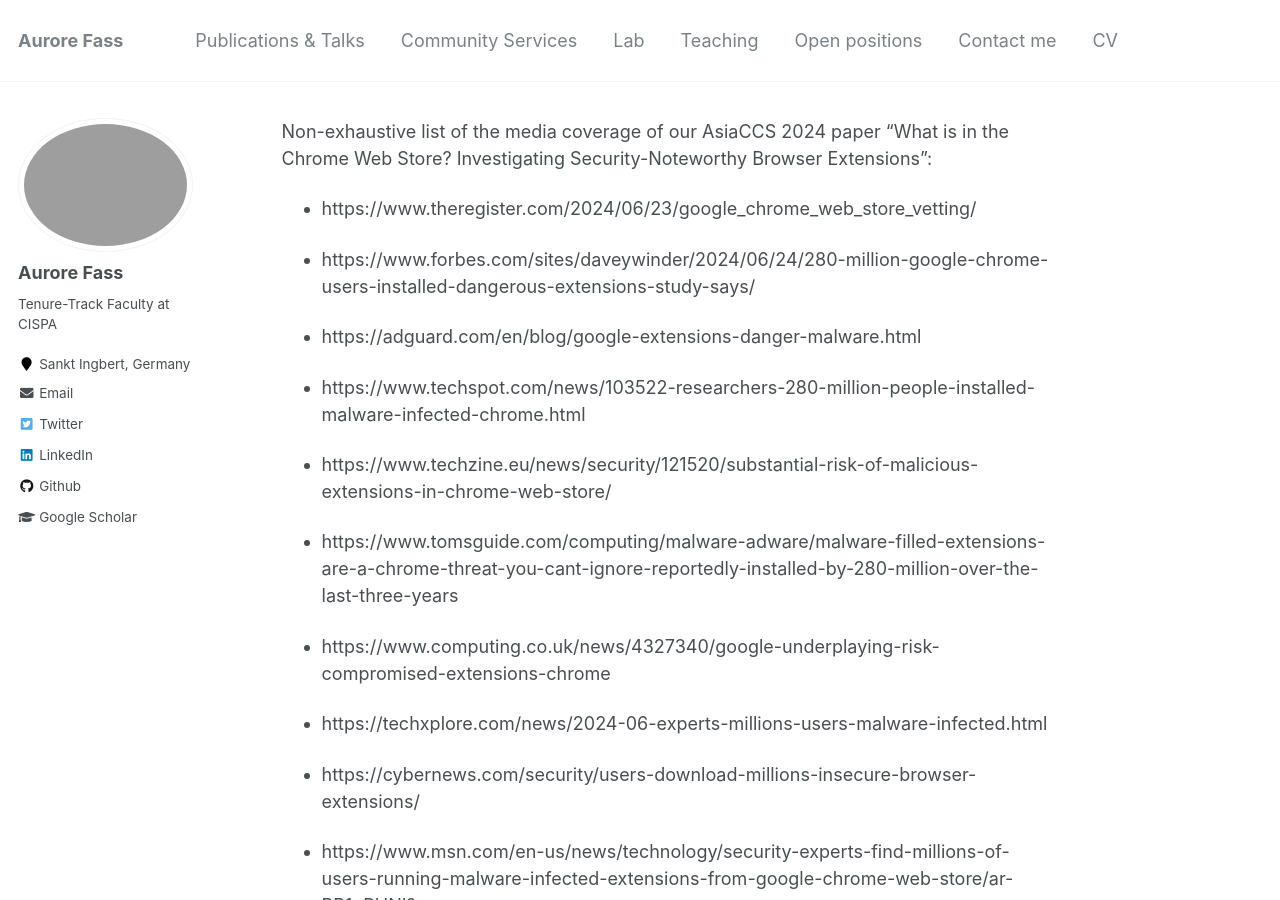
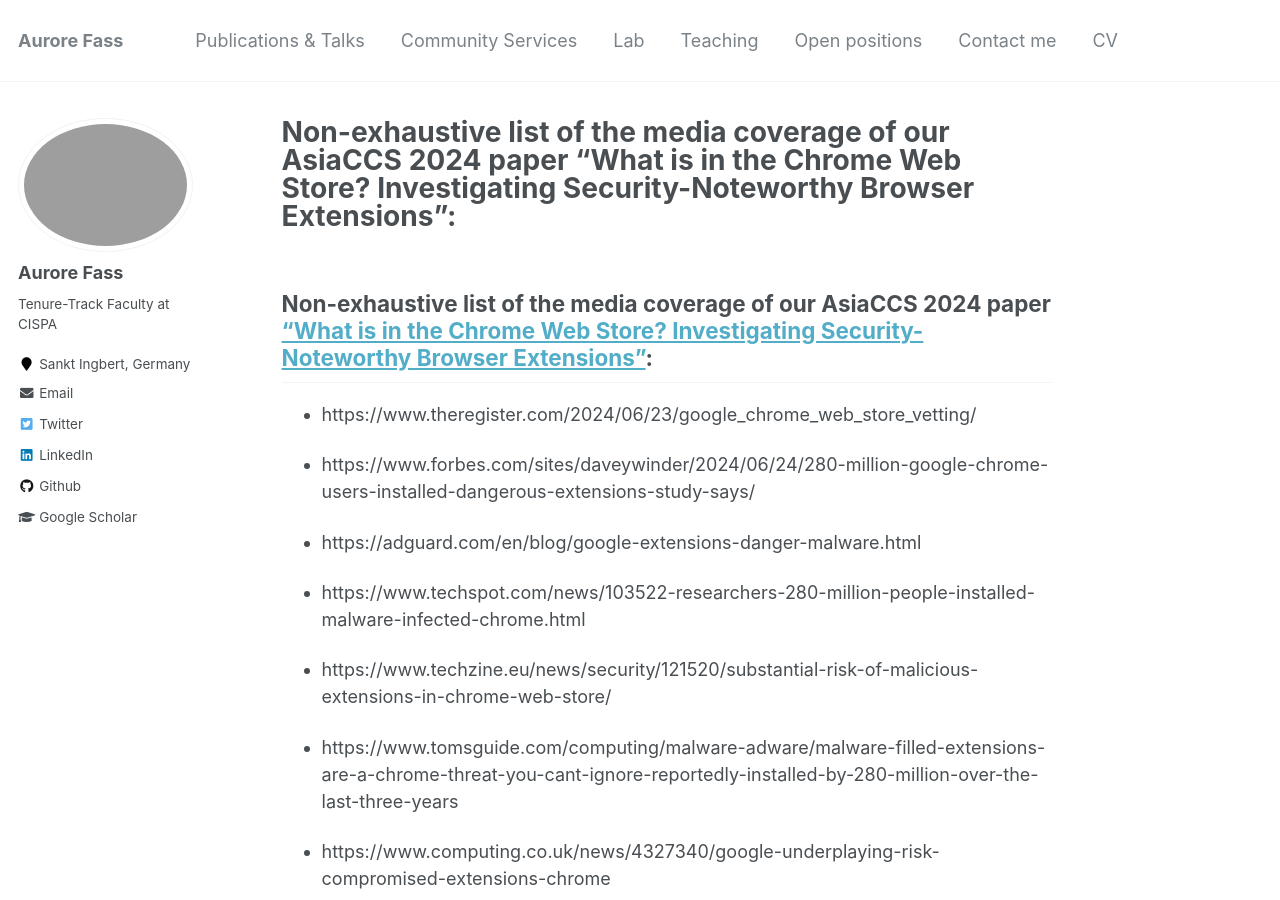
Before and after one commit to Aurore54F/aurore54f.github.io, a Jekyll site: the page built from papers/hsu2024cws.media.md, in a window 1280 px wide and 900 px high. Built offline with Jekyll 4.4.1, drawn with Linux system fonts in a browser that asks for light colours; our own code applies the rules of GitHub Pages for plain Markdown files.

Commit message:
Updated media coverage

```diff
--- a/_includes/archive-single.html
+++ b/_includes/archive-single.html
@@ -62,6 +62,9 @@
           {% if post.recording %}
             <a href="{{ post.recording }}" target="_blank" class="btn btn--success" role="button">Recording</a>
           {% endif %}
+          {% if post.media %}
+            <a href="{{ post.media }}" target="_blank" class="btn btn--success" role="button">Media coverage</a>
+          {% endif %}
           {% if post.acceptance %}
           <br><small>Acceptance rate: {{ post.acceptance }}</small>
           {% endif %}
--- a/_publications/2024_hsu_cws.txt
+++ b/_publications/2024_hsu_cws.txt
@@ -10,5 +10,6 @@ authors: Sheryl Hsu, Manda Tran, and <b>Aurore Fass</b>
 venue: 'ACM AsiaCCS'
 acceptance: 22% (65/301 full research papers)
 paperurl: 'https://publications.cispa.saarland/4057/1/2024_hsu_cws.pdf'
+media: 'https://aurore54f.github.io/papers/hsu2024cws.media'
 citation:
 ---
--- a/papers/hsu2024cwsmedia.md
+++ b/papers/hsu2024cws.media.md
@@ -1,4 +1,4 @@
-Non-exhaustive list of the media coverage of our AsiaCCS 2024 paper "What is in the Chrome Web Store? Investigating Security-Noteworthy Browser Extensions":
+## Non-exhaustive list of the media coverage of our AsiaCCS 2024 paper ["What is in the Chrome Web Store? Investigating Security-Noteworthy Browser Extensions"](https://publications.cispa.saarland/4057/1/2024_hsu_cws.pdf):
 
 - https://www.theregister.com/2024/06/23/google_chrome_web_store_vetting/
 
@@ -48,7 +48,7 @@ Non-exhaustive list of the media coverage of our AsiaCCS 2024 paper "What is in
 Interestingly, 2 days after having submitted our paper on [arxiv](https://arxiv.org/abs/2406.12710), Google published a post stating that "In 2024, less than 1% of all installs from the Chrome Web Store were found to include malware. We're proud of this record and yet some bad extensions still get through, which is why we also monitor published extensions." [link](https://security.googleblog.com/2024/06/staying-safe-with-chrome-extensions.html)
 
 
-Articles in German:
+### Articles in German:
 
 - https://nachrichten.idw-online.de/2024/02/16/sicherheitsluecken-bei-browserweiterungen-im-chrome-web-store
 
```
Also changed, not shown: _pages/about.md (+1 -1 lines), _publications/2021_fass_doublex.md (+1 -0 lines), papers/fass2021doublex.media.md (added, +9 -0 lines).
